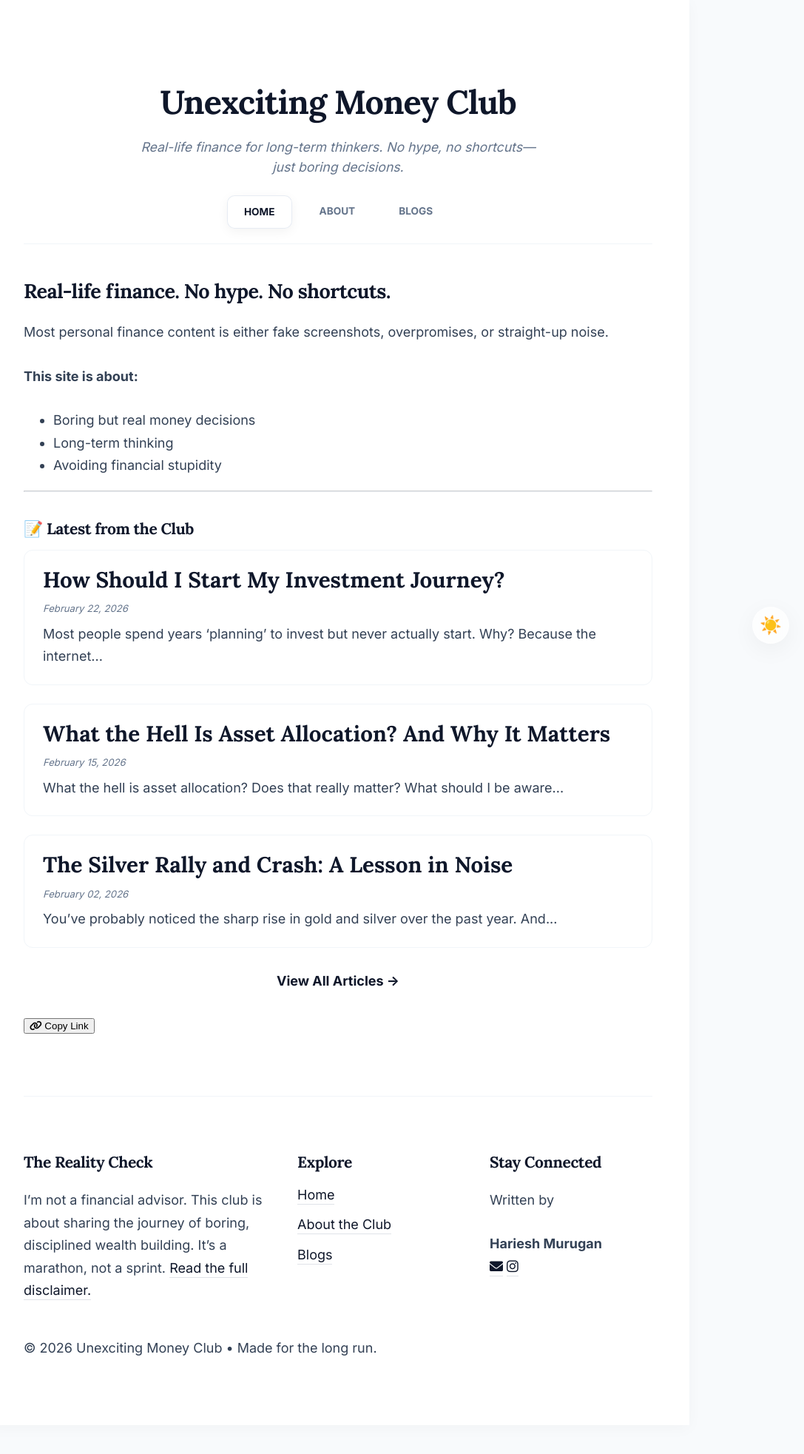
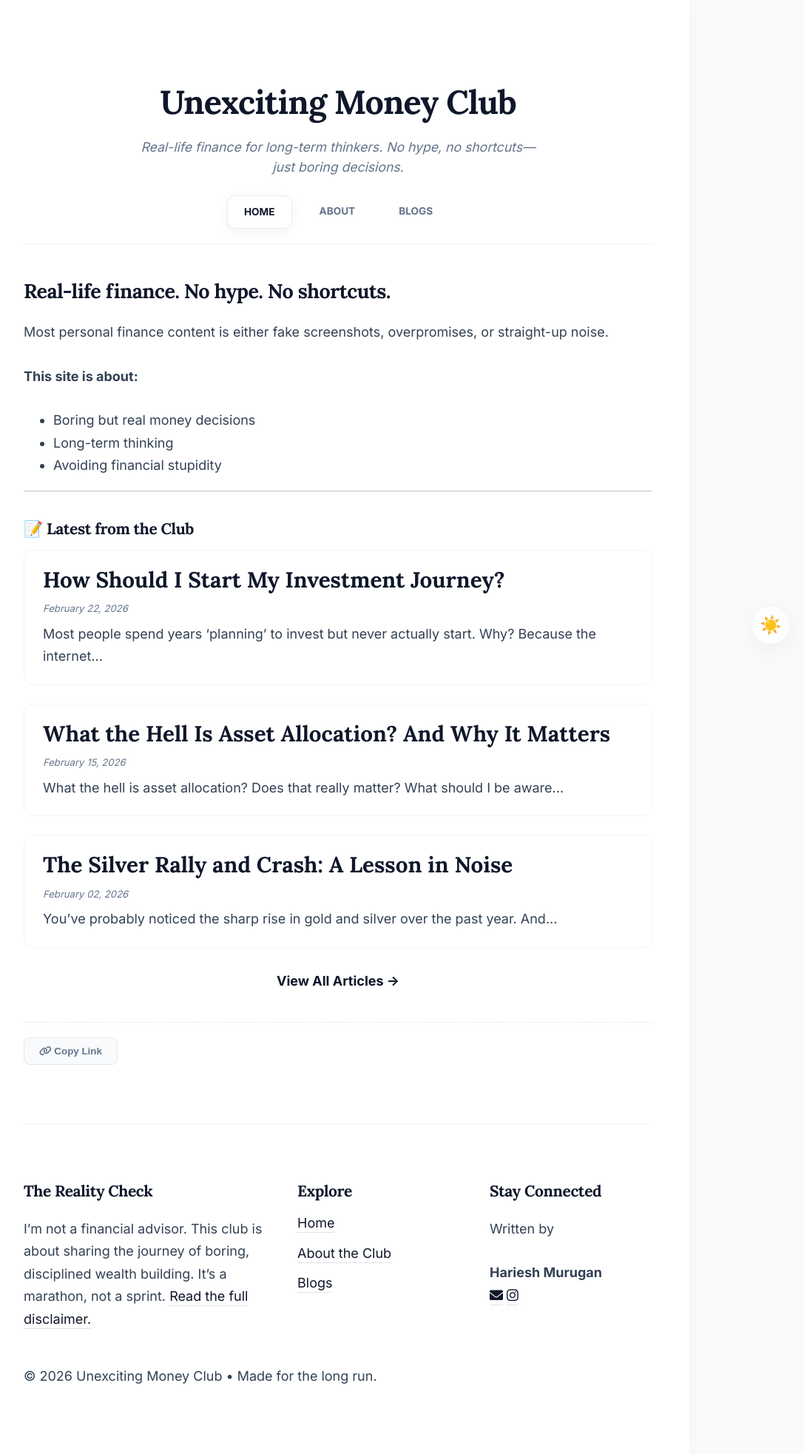
Before and after one commit to HarieshMK/HarieshMK.github.io, a Jekyll site: the page built from index.md, in a window 1280 px wide. Shown: the whole page at 74% size, without its empty margins (183-1270 px from the left). Built offline with Jekyll 4.4.1, drawn with Linux system fonts in a browser that asks for light colours; before the commit the page ends 1926 px from its top, so only the background shows below that.

Commit message:
Update style.css

```diff
--- a/assets/css/style.css
+++ b/assets/css/style.css
@@ -495,3 +495,33 @@ img {
   height: auto; /* Maintains the correct proportions */
   border-radius: 8px; /* Matches your card design */
 }
+
+/* ===== 13. SHARE BUTTON STYLES ===== */
+.share-section {
+  margin-top: 40px;
+  padding-top: 20px;
+  border-top: 1px dashed #e2e8f0;
+}
+
+.share-btn {
+  background: #f8fafc;
+  border: 1px solid #e2e8f0;
+  padding: 10px 20px;
+  border-radius: 8px;
+  color: #64748b;
+  cursor: pointer;
+  font-weight: 600;
+  transition: all 0.2s ease;
+}
+
+.share-btn:hover {
+  background: #f1f5f9;
+  color: #38bdf8;
+  border-color: #38bdf8;
+}
+
+.dark-theme .share-btn {
+  background: #1e293b;
+  border-color: #334155;
+  color: #94a3b8;
+}
```
